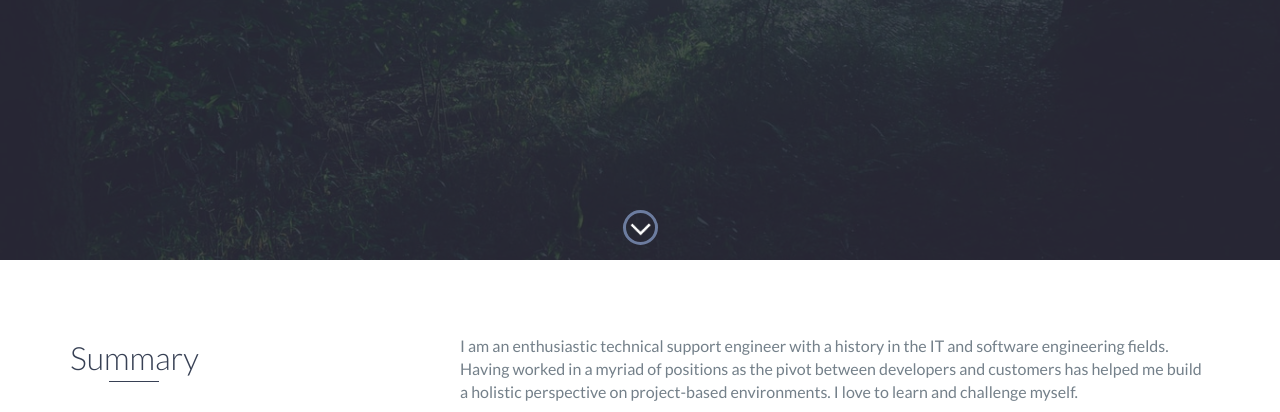
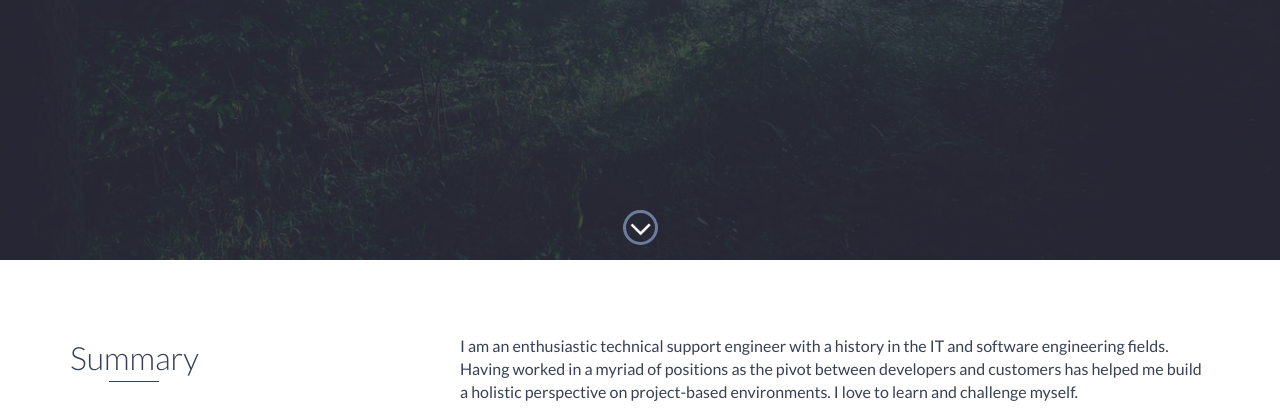
Before and after one commit to brinecr/brinecr.github.io, a website: page index.html in a window 1280 px wide. Shown: the part 540-952 px from the top of the page. Drawn offline with nearby package versions, Linux system fonts and the light colour scheme; files that its build step writes are made by us from their sources.

Commit message:
Update styles.scss

```diff
--- a/scss/styles.scss
+++ b/scss/styles.scss
@@ -46,7 +46,7 @@ $border: #dcd9d9;
 
 // Define text colors
 $heading: #374054;
-$text: #74808a;
+$text: #374054;
 
 /*
     ---------------------
```
